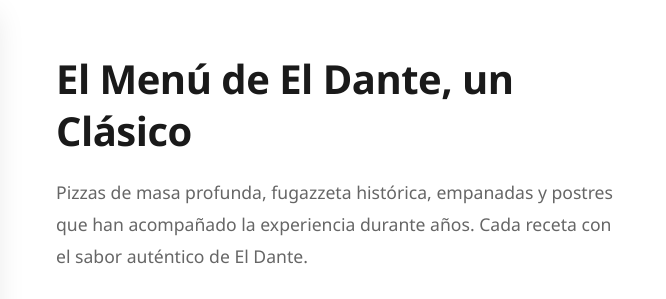
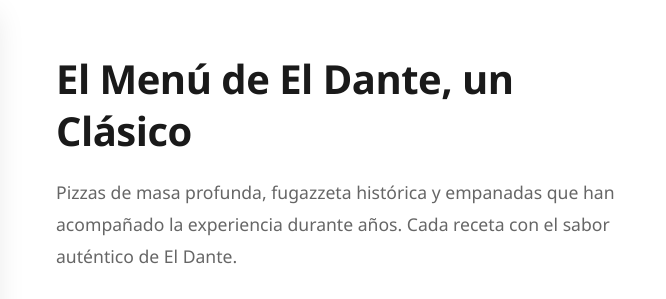
Before and after one commit to QuiteShyyy/El-D-Landing, a website: page index.html in a window 1280 px wide. Shown: the part 2049-2348 px from the top of the page, 614-1280 px from the left. Drawn offline with Linux system fonts and the light colour scheme.

Commit message:
Update menu description in index.html
Removed 'postres' from the menu description to better reflect the current offerings. The description now lists pizzas, fugazzeta, and empanadas.

```diff
--- a/index.html
+++ b/index.html
@@ -79,7 +79,7 @@
         <div class="section-highlight__content">
             <h2 class="section-highlight__title">El Menú de El Dante, un Clásico</h2>
             <p class="section-highlight__description">
-                Pizzas de masa profunda, fugazzeta histórica, empanadas y postres que han acompañado la experiencia
+                Pizzas de masa profunda, fugazzeta histórica y empanadas que han acompañado la experiencia
                 durante años. Cada receta con el sabor auténtico de El Dante.
             </p>
             <a href="store.html" class="section-highlight__cta">Ver Catálogo Completo</a>
```
